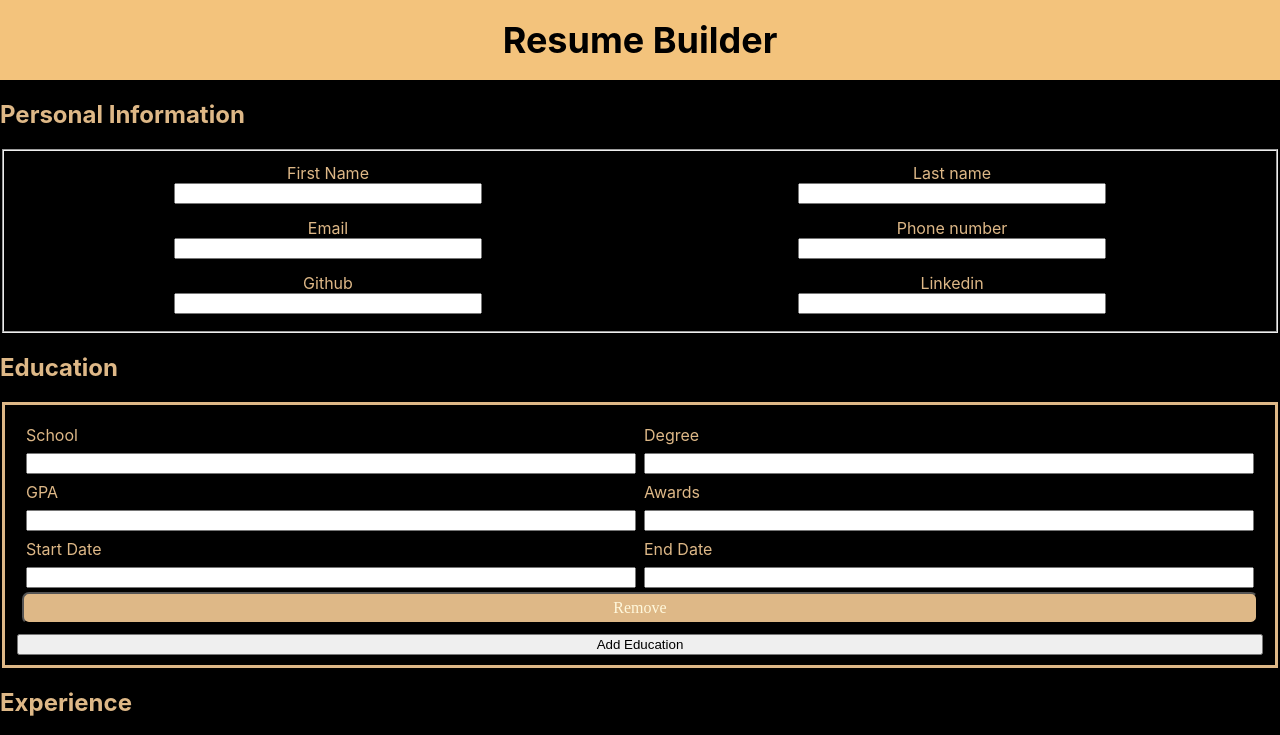
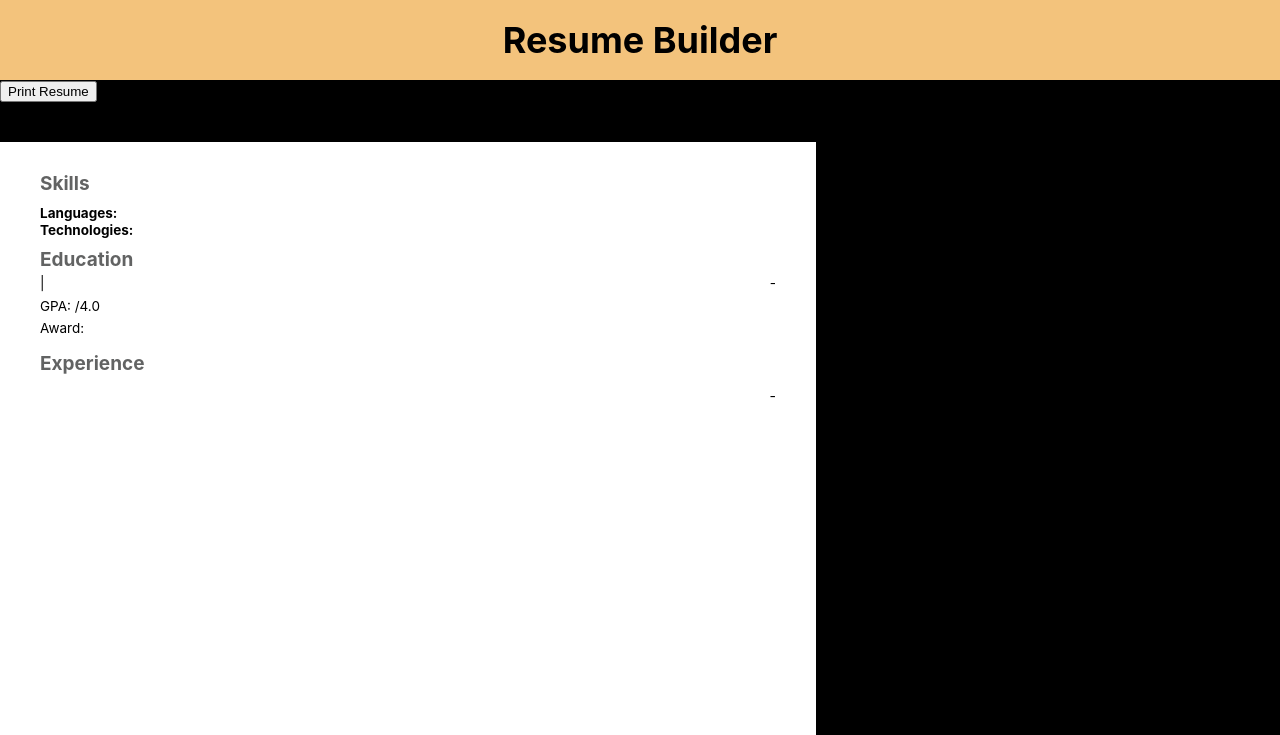
Before and after one commit to arjunsingh14/resume-builder, a React (Create React App) app in the folder app/: page / in a window 1280 px wide. Shown: the top 735 px of the page. Built offline with nearby package versions, Linux system fonts and the light colour scheme.

Commit message:
now prints a pdf of the resume, added skills section

```diff
--- a/app/package.json
+++ b/app/package.json
@@ -9,6 +9,7 @@
     "react": "^17.0.2",
     "react-dom": "^17.0.2",
     "react-scripts": "5.0.0",
+    "react-to-print": "^2.14.4",
     "web-vitals": "^2.1.4"
   },
   "scripts": {
--- a/app/src/components/Forms.js
+++ b/app/src/components/Forms.js
@@ -1,11 +1,18 @@
-import React from "react";
+import React, {useRef} from "react";
 import { useState } from "react";
+import ReactToPrint from "react-to-print";
 import Personal from "./Personal";
 import Education from "./Education";
 import Experience from "./Experience";
+import Skills from "./Skills";
 import Generate from "./Generate";
 const Forms = () => {
-  const [generate, setGenerate] = useState(false);
+  const [generate, setGenerate] = useState(true);
+  const [skills, setSkills] = useState({
+    language: "",
+    technology:
+      "",
+  });
   const [personal, setPersonal] = useState({
     firstName: "",
     lastName: "",
@@ -29,13 +36,18 @@ const Forms = () => {
       experience: "",
       startDate: "",
       endDate: "",
-      description:"",
+      description:""
     },
   ]);
   const handlePersonalChange = (e) => {
     const personalTemp = { ...personal };
     personalTemp[e.target.name] = e.target.value;
     setPersonal(personalTemp);
+  };
+  const handleSkillChange = (e) => {
+    const skillsTemp = { ...skills };
+    skillsTemp[e.target.name] = e.target.value;
+    setSkills(skillsTemp);
   };
   const handeEducationChange = (e, i) => {
     const list = [...educationList];
@@ -84,6 +96,35 @@ const Forms = () => {
     console.log(generate);
   };
 
+  class ComponentToPrint extends React.PureComponent {
+    render() {
+      return (
+        <Generate
+          personal={personal}
+          education={educationList}
+          experience={experienceList}
+          skill = {skills}
+          submit={handleSubmit}
+        />
+      );
+    }
+  }
+
+  const Example = () => {
+    const componentRef = useRef();
+
+    return (
+      <div>
+        <ReactToPrint
+          trigger={() => <button>Print Resume</button>}
+          content={() => componentRef.current}
+        />
+        <ComponentToPrint ref={componentRef} />
+      </div>
+    );
+  };
+
+
   return (
     <div>
       {!generate && (
@@ -91,6 +132,10 @@ const Forms = () => {
           <section className="personal-sect">
             <h2>Personal Information</h2>
             <Personal personal={personal} onChange={handlePersonalChange} />
+          </section>
+          <section>
+            <h2>Skills</h2>
+            <Skills skill={skills} skillChange={handleSkillChange}></Skills>
           </section>
           <section className="edu-sect">
             <h2>Education</h2>
@@ -111,18 +156,13 @@ const Forms = () => {
             />
           </section>
           <button>Submit</button>
-          {generate && (
-            <Generate Education={educationList} Experience={experienceList} />
-          )}
         </form>
       )}
       {generate && (
-        <Generate
-          personal={personal}
-          education={educationList}
-          experience={experienceList}
-          submit={handleSubmit}
-        />
+        <>
+          <Example />
+          <button onClick={(e) => handleSubmit(e)}>Edit</button>
+        </>
       )}
     </div>
   );
--- a/app/src/components/Generate.js
+++ b/app/src/components/Generate.js
@@ -1,9 +1,8 @@
 import React from "react";
 import "./styles/Generate.css";
-const Generate = ({ education, experience, personal, submit }) => {
+const Generate = ({ education, experience, personal, skill }) => {
   const { firstName, lastName, linkedin, github, number, email } = personal;
   return (
-    <div>
     <article className="resume">
       <section className="personal-display">
         <h1 className="first-last-name">
@@ -14,6 +13,17 @@ const Generate = ({ education, experience, personal, submit }) => {
           <span className="contact web">{email}</span>
           <span className="contact web">{github}</span>
           <span className="contact web">{linkedin}</span>
+        </div>
+      </section>
+      <section className="skills-display">
+        <h2 className="skills">Skills</h2>
+        <div className="skills-container">
+          <p>
+            <b>Languages:</b> {skill.language}
+          </p>
+          <p>
+            <b>Technologies:</b> {skill.technology}
+          </p>
         </div>
       </section>
       <section className="education-display">
@@ -54,8 +64,6 @@ const Generate = ({ education, experience, personal, submit }) => {
         })}
       </section>
     </article>
-      <button onClick={(e) => submit(e)}>Edit</button>
-    </div>
   );
 };
 
--- /dev/null
+++ b/app/src/components/Skills.js
@@ -0,0 +1,26 @@
+import React from "react";
+
+const Skills = ({skill, skillChange}) => {
+  return (
+    <fieldset>
+      <label htmlFor="languages">Languages</label>
+      <input
+        type="text"
+        id="languages"
+        name="language"
+        value={skill.language}
+        onChange={(e) => skillChange(e)}
+      />
+      <label htmlFor="technology">Technologies</label>
+      <input
+        type="text"
+        id="technology"
+        name="technology"
+        value={skill.technology}
+        onChange={(e) => skillChange(e)}
+      />
+    </fieldset>
+  );
+};
+
+export default Skills;
--- a/app/src/components/styles/Generate.css
+++ b/app/src/components/styles/Generate.css
@@ -1,10 +1,10 @@
 .resume {
     box-sizing: border-box;
-    width: 210mm;
-    height: 297mm;
+    width: 21.59cm;
+    height: 27.94cm;
     background-color: white;
-    padding: 50px;
-    margin-top: 50px;
+    padding: 5px 40px;
+    margin-top: 40px;
 }
 
 .first-last-name {
@@ -25,8 +25,8 @@
 
 
 .education-display>h2 {
-    color: black;
-    font-size: 20px;
+    color: #626363;
+    font-size: 19px;
 }
 
 .education-display>div>div {
@@ -42,8 +42,8 @@
 }
 
 .experience-display>h2 {
-    font-size: 20px;
-    color: black;
+    font-size: 19px;
+    color: #626363;
 }
 
 .experience-top {
@@ -59,4 +59,15 @@
     margin-top: -18px;
     margin-bottom: 25px;
     font-size: 12px;
+    line-height: 1rem;
 }
+
+.skills-display>h2{
+    font-size: 19px;
+    color: #626363;
+}
+
+.skills-display>div {
+    font-size: 13.5px;
+    line-height: 4px;
+}
--- a/app/src/index.js
+++ b/app/src/index.js
@@ -5,8 +5,6 @@ import App from './App';
 
 
 ReactDOM.render(
-  <React.StrictMode>
-    <App />
-  </React.StrictMode>,
+    <App />,
   document.getElementById('root')
 );
```
Also changed, not shown: 1 other file (tests, documents, lock files or other folders). Lines whose indentation alone changed are shown as unchanged.
